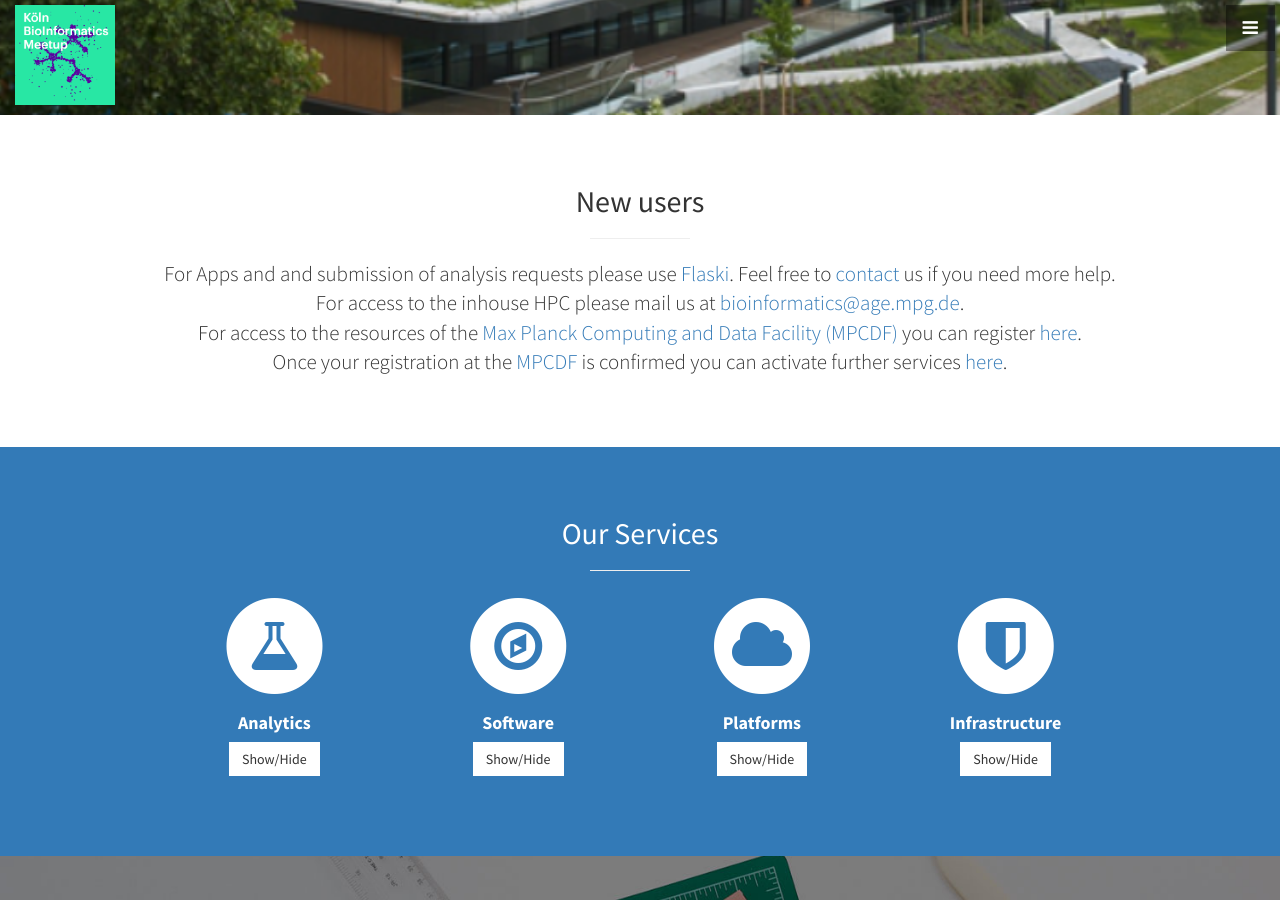
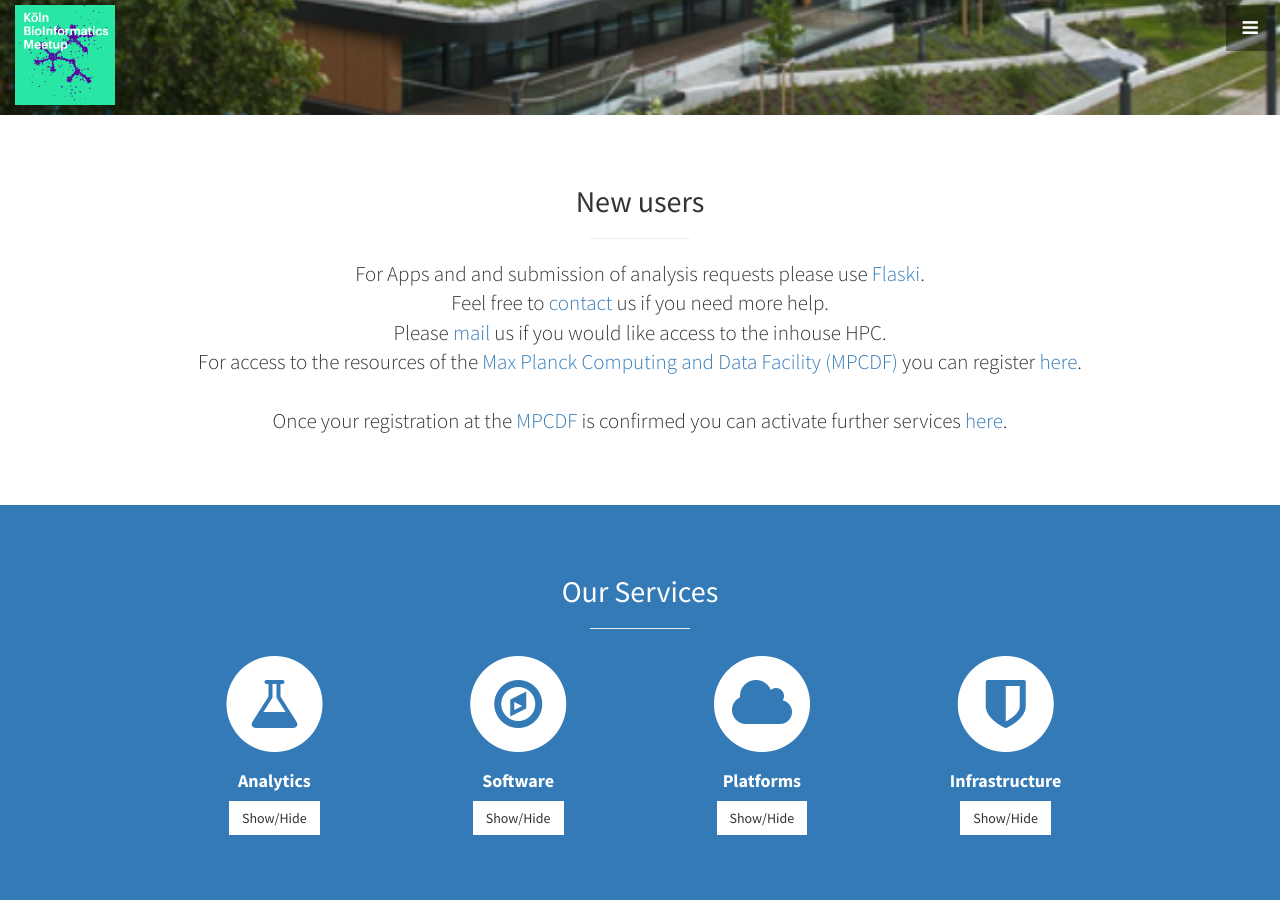
Before and after one commit to mpg-age-bioinformatics/mpg-age-bioinformatics.github.io, a Jekyll site: the page built from index.html, in a window 1280 px wide and 900 px high, scrolled down 785 px. Built offline with Jekyll 4.4.1, drawn with Linux system fonts in a browser that asks for light colours.

Commit message:
Update about.html

```diff
--- a/_includes/about.html
+++ b/_includes/about.html
@@ -18,10 +18,11 @@ else { document.getElementById(d).style.display = "none"; }
         <h2>New users</h2>
 	<hr class="small">
         <p class="lead">For Apps and and submission of analysis requests please use
-		<a target="_blank" href="https://flaski.age.mpg.de/">Flaski</a>. Feel free to <a target="_blank" href="#contact">contact</a> us if you need more help.
-		<br>For access to the inhouse HPC please mail us at <a href="mailto:bioinformatics@age.mpg.de?subject=server access">bioinformatics@age.mpg.de</a>.
+		<a target="_blank" href="https://flaski.age.mpg.de/">Flaski</a>.
+		<br>Feel free to <a target="_blank" href="#contact">contact</a> us if you need more help.
+		<br>Please <a href="mailto:bioinformatics@age.mpg.de?subject=server access">mail</a> us if you would like access to the inhouse HPC.
 		<br>For access to the resources of the <a target="_blank" href="https://mpcdf.mpg.de">Max Planck Computing and Data Facility (MPCDF)</a> you can register <a target="_blank" href="https://selfservice.mpcdf.mpg.de/register/antrag.php?lang=en">here</a>.<br>
-		Once your registration at the <a target="_blank" href="https://mpcdf.mpg.de">MPCDF</a> is confirmed you can activate further services <a target="_blank" href="https://selfservice.mpcdf.mpg.de">here</a>.
+		<br>Once your registration at the <a target="_blank" href="https://mpcdf.mpg.de">MPCDF</a> is confirmed you can activate further services <a target="_blank" href="https://selfservice.mpcdf.mpg.de">here</a>.
 	</p>
       </div>
       <div id="uniquename" class="col-lg-12 text-center" style="display:none;">
```
